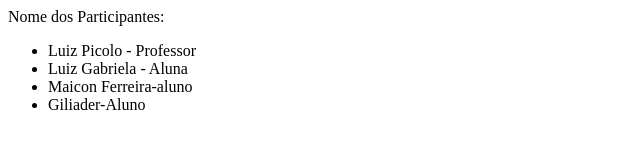
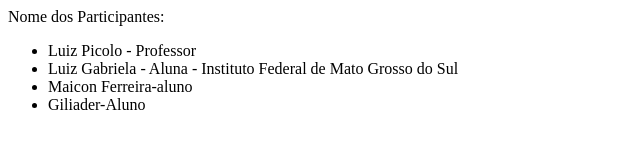
Before and after one commit to maiconfr204/capacitacao-git, a plain HTML site: page index.html in a window 1280 px wide. Shown: the whole page, without its empty margins (0-640 px from the left). Drawn offline with Linux system fonts and the light colour scheme.

Commit message:
foi adicionado o nome da instituicao

```diff
--- a/index.html
+++ b/index.html
@@ -10,7 +10,7 @@
   Nome dos Participantes:
   <ul>
     <li>Luiz Picolo - Professor</li>
-    <li>Luiz Gabriela - Aluna</li>
+    <li>Luiz Gabriela - Aluna - Instituto Federal de Mato Grosso do Sul</li>
     <li>Maicon Ferreira-aluno</li>
   	<li>Giliader-Aluno</li>
   </ul>
```
